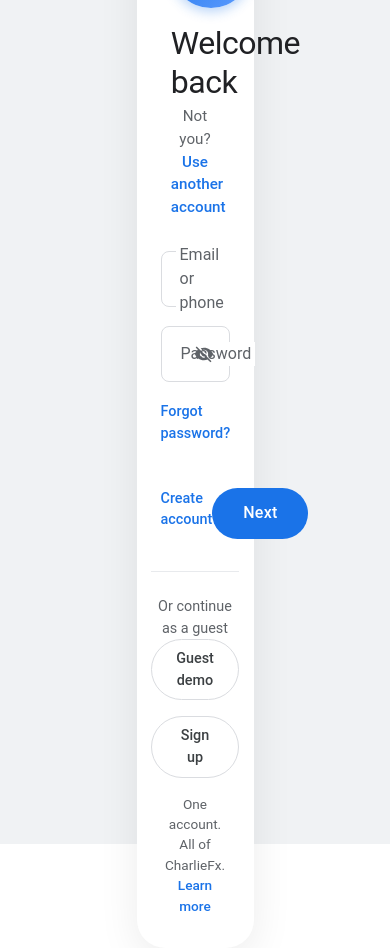
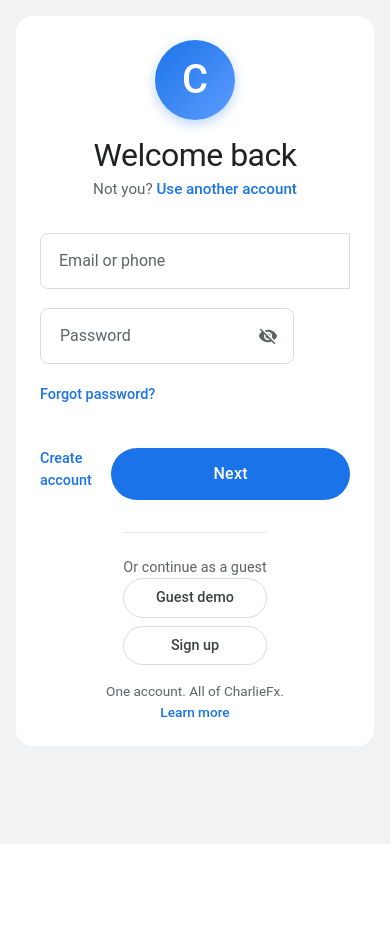
Before and after one commit to ibehcharles347-crypto/aivenWork, a React (Vite) app in the folder client/: page /login in a window 390 px wide. After the commit the page ends 844 px from the top, so only its background shows below. Built offline with nearby package versions, Linux system fonts and the light colour scheme; no server answers.

Commit message:
fix: improve styling for Gmail login component and enhance responsiveness

```diff
--- a/client/src/components/UserLogin.css
+++ b/client/src/components/UserLogin.css
@@ -1,6 +1,7 @@
 /* GmailStyleLogin.css - Pure Gmail appearance */
 .gmail-login-container {
-    height: 100vh;
+    min-height: 100vh;
+    padding: 1rem;
     display: flex;
     align-items: center;
     justify-content: center;
@@ -12,8 +13,9 @@
     background: white;
     border-radius: 28px;
     box-shadow: 0 10px 40px rgba(0, 0, 0, 0.08);
-    width: 30%;
-    padding: 0.5rem 1.5rem;
+    width: 100%;
+    max-width: 420px;
+    padding: 2rem;
     display: flex;
     justify-content: center;
     flex-direction: column;
@@ -24,6 +26,7 @@
     text-align: center;
     width: 100%;
     margin-bottom: 2rem;
+
 }
 
 .gmail-logo {
@@ -42,7 +45,7 @@
 }
 
 .gmail-header h1 {
-    font-size: 2rem;
+    font-size: clamp(1.5rem, 4vw, 2rem);
     font-weight: 400;
     color: #202124;
     margin: 0 0 0.5rem;
@@ -74,7 +77,7 @@
 
 .floating-input {
     width: 100%;
-    height: 56px;
+    height: 52px;
     padding: 8px 16px 0;
     font-size: 16px;
     border: 1px solid #dadce0;
@@ -229,15 +232,38 @@
 
 /* Responsive */
 @media (max-width: 480px) {
-    .gmail-login-card {
-        padding: 2rem 1.5rem;
+    .login-button {
+        width: 100%;
+        align-self: stretch;
     }
 
-    .login-button {
-        align-self: stretch;
+    .gmail-login-container {
+        padding: 1rem;
+        align-items: flex-start;
+    }
+
+    .gmail-login-card {
+        border-radius: 16px;
+        padding: 1.5rem;
+        box-shadow: none;
+    }
+
+    .gmail-logo {
+        width: 60px;
+        height: 60px;
+        font-size: 2rem;
+    }
+
+    .gmail-header h1 {
+        font-size: 1.5rem;
     }
 
     .guest-buttons {
         flex-direction: column;
+        gap: 0.5rem;
+    }
+
+    .guest-button {
+        width: 100%;
     }
 }
```
